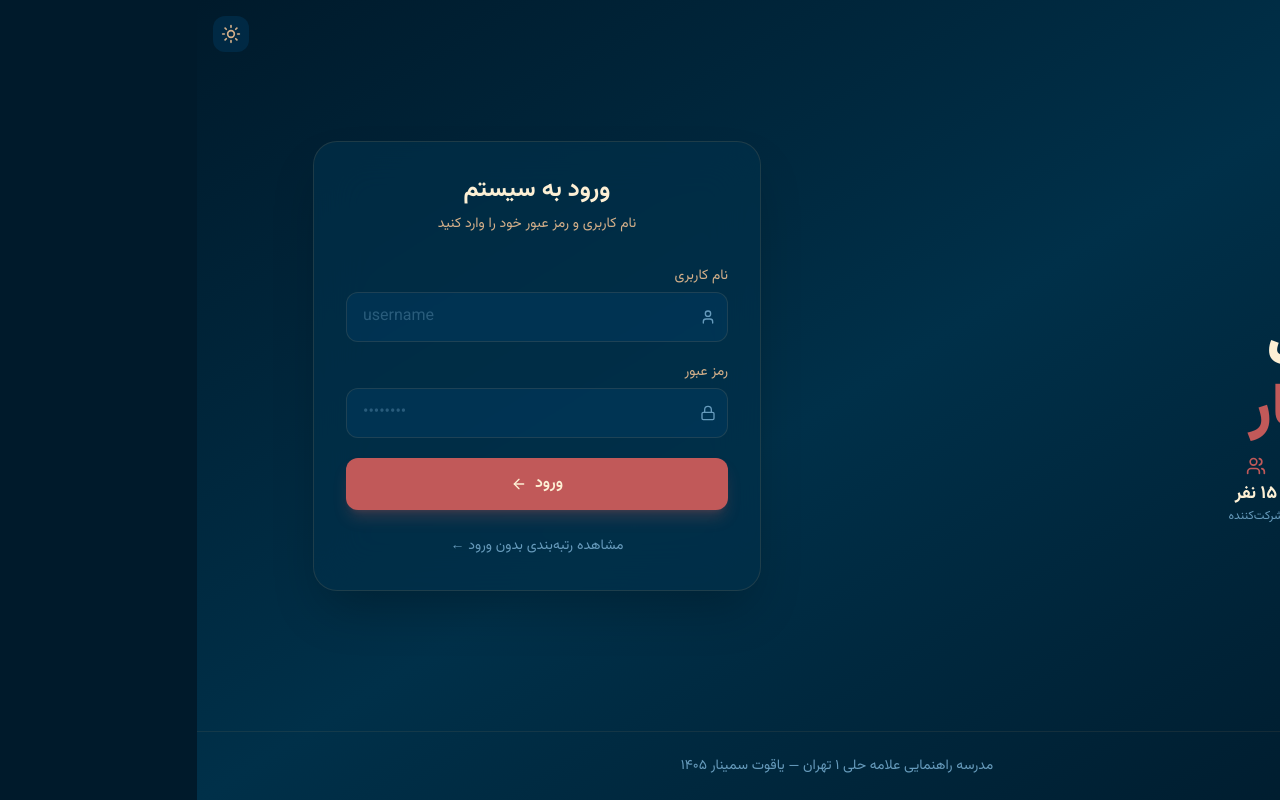
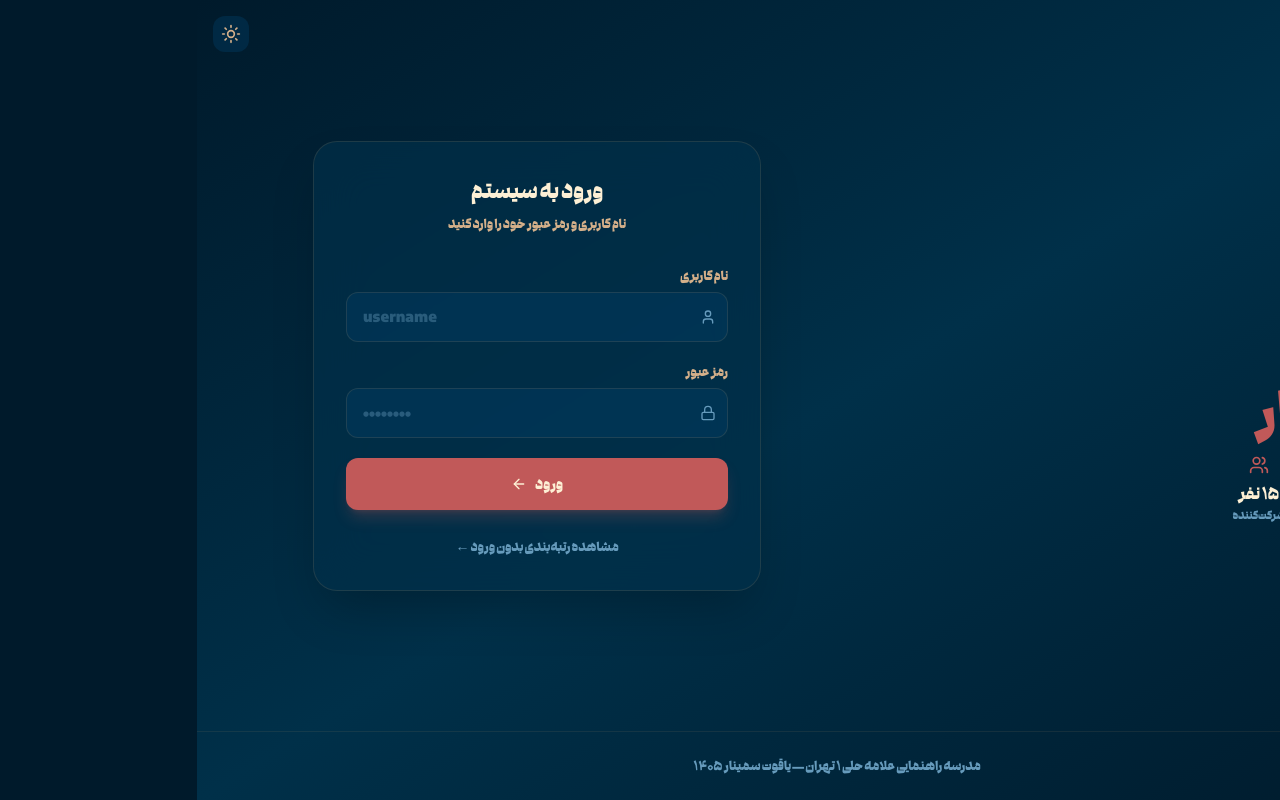
Before and after one commit to dontfightwithourman-boop/yaqut_akhar, a Next.js app: page / in a window 1280 px wide. Built offline with nearby package versions, Linux system fonts and the light colour scheme.

Commit message:
Change site font to Gofteh Heavy (local TTF)

```diff
--- a/src/app/layout.tsx
+++ b/src/app/layout.tsx
@@ -1,9 +1,13 @@
 import type { Metadata, Viewport } from 'next';
-import { Vazirmatn } from 'next/font/google';
+import LocalFont from 'next/font/local';
 import './globals.css';
 import ClientProviders from './providers';
 
-const vazirmatn = Vazirmatn({ subsets: ['arabic'], weight: ['400', '600', '700', '900'], variable: '--font-vazirmatn', display: 'swap' });
+const gofteh = LocalFont({
+  src: '../../public/fonts/Gofteh-Heavy.ttf',
+  variable: '--font-gofteh',
+  display: 'swap',
+});
 
 export const metadata: Metadata = {
   title: { default: 'چهلمین سمینار علوم و فنون مدرسه راهنمایی علامه حلی 1 تهران', template: '%s | یاقوت سمینار' },
@@ -17,9 +21,9 @@ export const viewport: Viewport = { themeColor: '#003049', width: 'device-width'
 
 export default function RootLayout({ children }: { children: React.ReactNode }) {
   return (
-    <html lang="fa" dir="rtl" className={`${vazirmatn.variable} dark`} suppressHydrationWarning>
+    <html lang="fa" dir="rtl" className={`${gofteh.variable} dark`} suppressHydrationWarning>
       <head><link rel="icon" href="/favicon.svg" type="image/svg+xml" /></head>
-      <body className={`${vazirmatn.className} antialiased`}><ClientProviders>{children}</ClientProviders></body>
+      <body className={`${gofteh.className} antialiased`}><ClientProviders>{children}</ClientProviders></body>
     </html>
   );
 }
--- a/tailwind.config.ts
+++ b/tailwind.config.ts
@@ -12,7 +12,7 @@ const config: Config = {
         navy: { DEFAULT: '#003049', light: '#004066', dark: '#001A2B' },
         sky: { DEFAULT: '#669BBC', light: '#8AB5CC', dark: '#4A83A6' },
       },
-      fontFamily: { vazirmatn: ['var(--font-vazirmatn)', 'system-ui', 'sans-serif'] },
+      fontFamily: { gofteh: ['var(--font-gofteh)', 'system-ui', 'sans-serif'] },
     },
   },
   plugins: [],
```
Also changed, not shown: public/fonts/Gofteh-Heavy.ttf (added), 1 other file (tests, documents, lock files or other folders).
